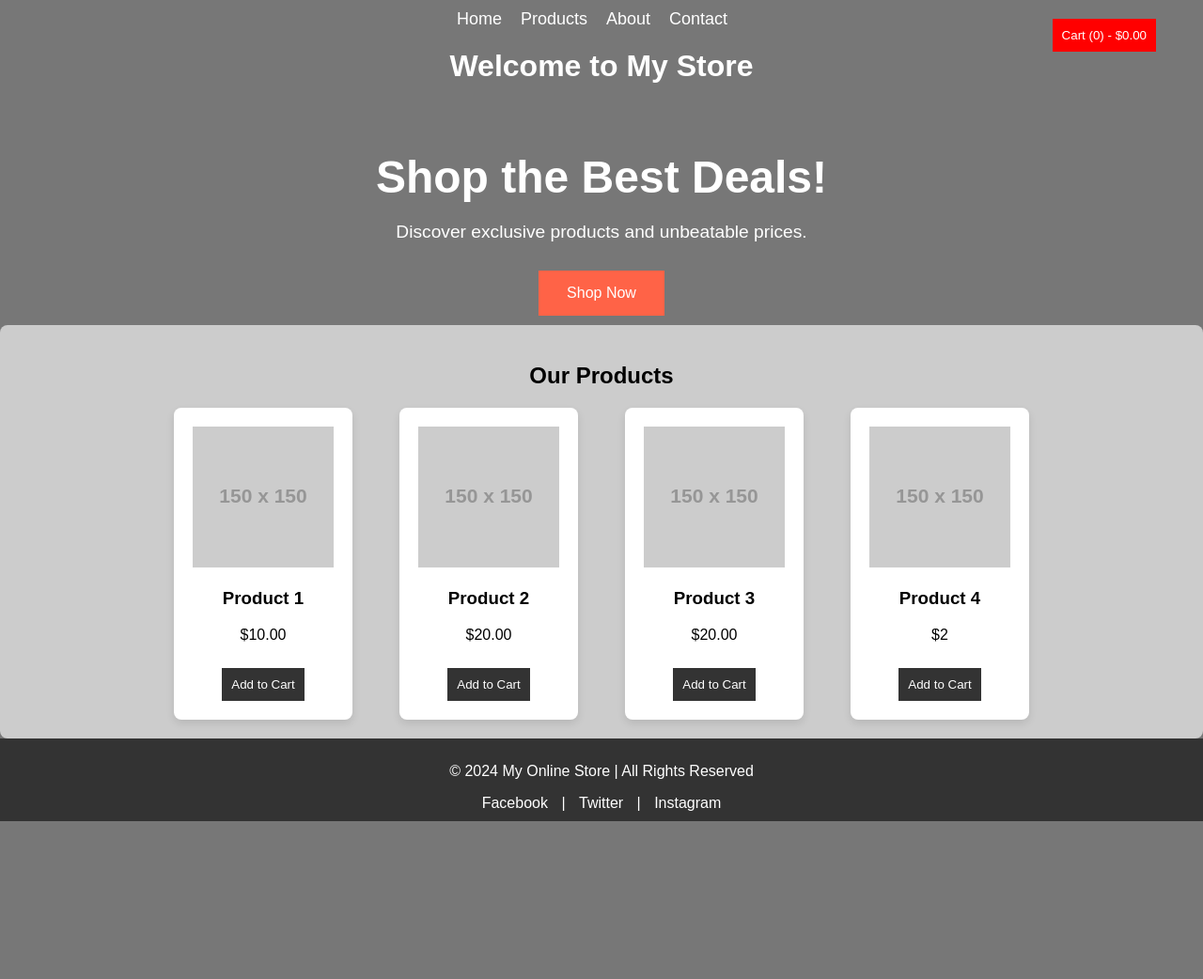
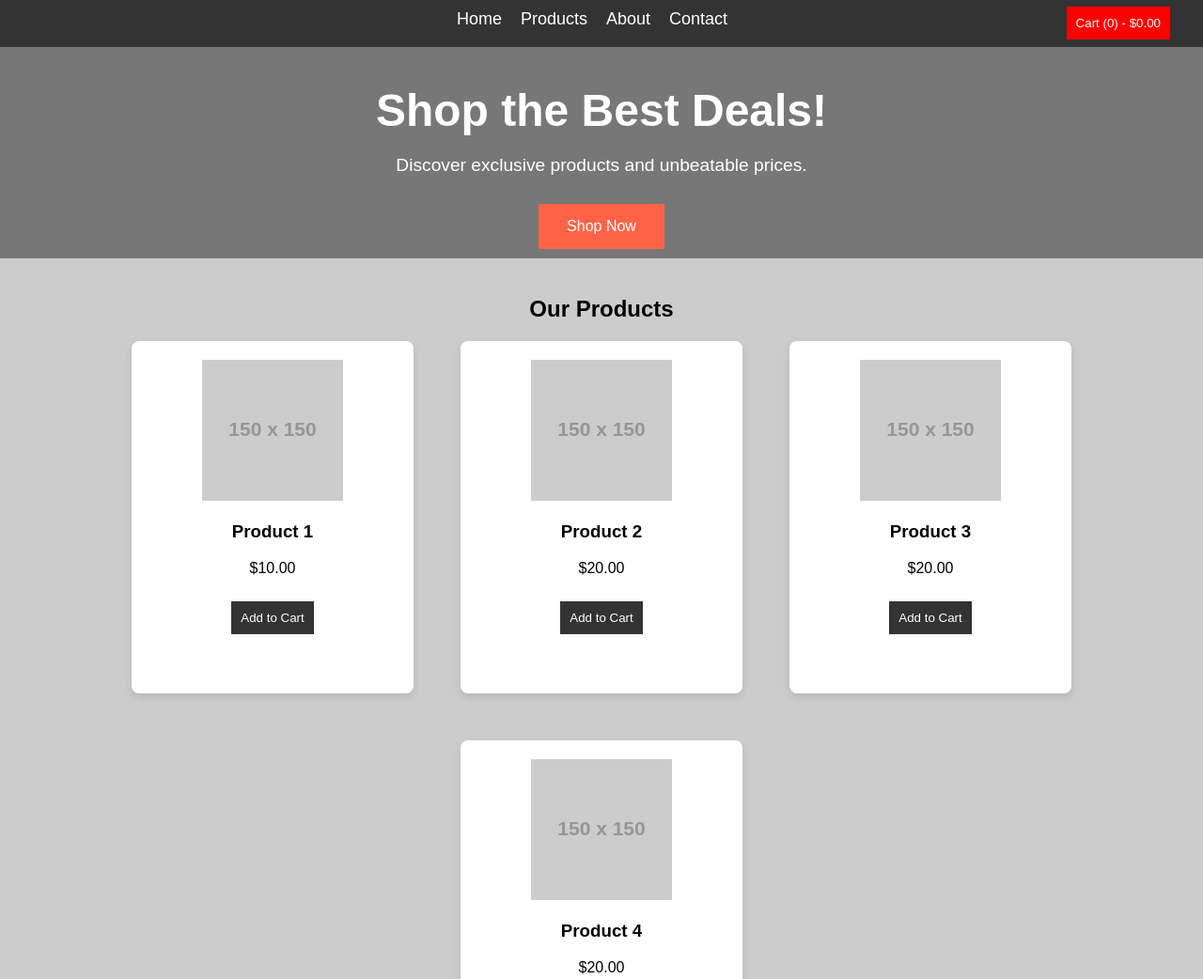
Before and after one commit to vostsoldier/onlinestore, a plain HTML site: page mainpage/shopmainpage.html in a window 1280 px wide. Shown: the top 1042 px of the page at 94% size. Before the commit the page ends 874 px from the top, so only its background shows below. Drawn offline with Linux system fonts and the light colour scheme; placeholder pictures from the web are drawn by us.

Commit message:
made some design changes

```diff
--- a/mainpage/shopmainpage.css
+++ b/mainpage/shopmainpage.css
@@ -40,14 +40,15 @@ body {
     margin: 0;
     padding: 0;
     box-sizing: border-box;
-    background-color: #777777;
+    background-color: #CCCCCC;
 }
 
 header {
-    background-color: #777777;
+    background-color: #333;
     color: white;
     padding: 10px;
     text-align: center;
+    height: 50px;
 }
 
 header nav ul {
@@ -114,7 +115,9 @@ header nav ul li a:hover {
     padding: 20px;
     border-radius: 8px;
     margin: 0;
+    margin-bottom: 30px;
     width: 100%;
+    height: 800px;
     box-sizing: border-box;
     text-align: center;
 }
@@ -130,10 +133,13 @@ header nav ul li a:hover {
 .product {
     background-color: white;
     border-radius: 8px;
+    border-color: black;
     box-shadow: 0 4px 8px rgba(0, 0, 0, 0.1);
     padding: 20px;
     transition: transform 0.3s ease;
     justify-content: center;
+    height: 375px;
+    width: 300px;
 }
 
 .product:hover {
@@ -178,8 +184,8 @@ footer .social-media a:hover {
 
 .cart-container {
     position: absolute;
-    top: 10px;
-    right: 50px;
+    top: -3px;
+    right: 35px;
 }
 
 #cart-button {
--- a/mainpage/shopmainpage.html
+++ b/mainpage/shopmainpage.html
@@ -38,7 +38,7 @@
     </section>
 
     <section id="product-list">
-        <h2>Our Products</h2>
+        <h1>Our Products</h1>
         <div class="product-grid">
             <div class="product" data-id="1">
                 <img src="https://via.placeholder.com/150" alt="Product 1">
@@ -61,7 +61,7 @@
             <div class="product" data-id="4">
                 <img src="https://via.placeholder.com/150" alt="Product 4">
                 <h3>Product 4</h3>
-                <p>$2</p>
+                <p>$20.00</p>
                 <button onclick="addToCart(2, 'Product 4', 20.00)">Add to Cart</button>
             </div>
         </div>
```
